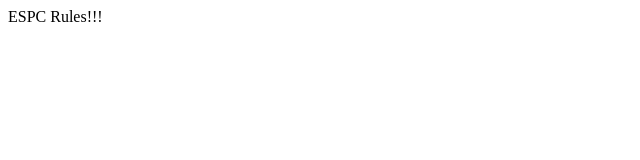
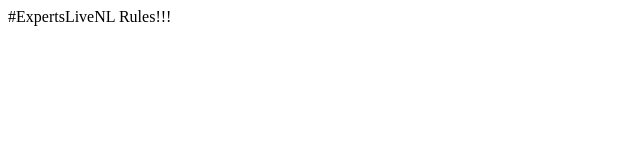
Before and after one commit to RickVanRousselt/rickvanrousselt.github.io, a plain HTML site: page index.html in a window 1280 px wide. Shown: the whole page, without its empty margins (0-640 px from the left). Drawn offline with Linux system fonts and the light colour scheme.

Commit message:
Update index.html

```diff
--- a/index.html
+++ b/index.html
@@ -1,3 +1,3 @@
 <html>
-ESPC Rules!!!
+#ExpertsLiveNL Rules!!!
 </html>
```
